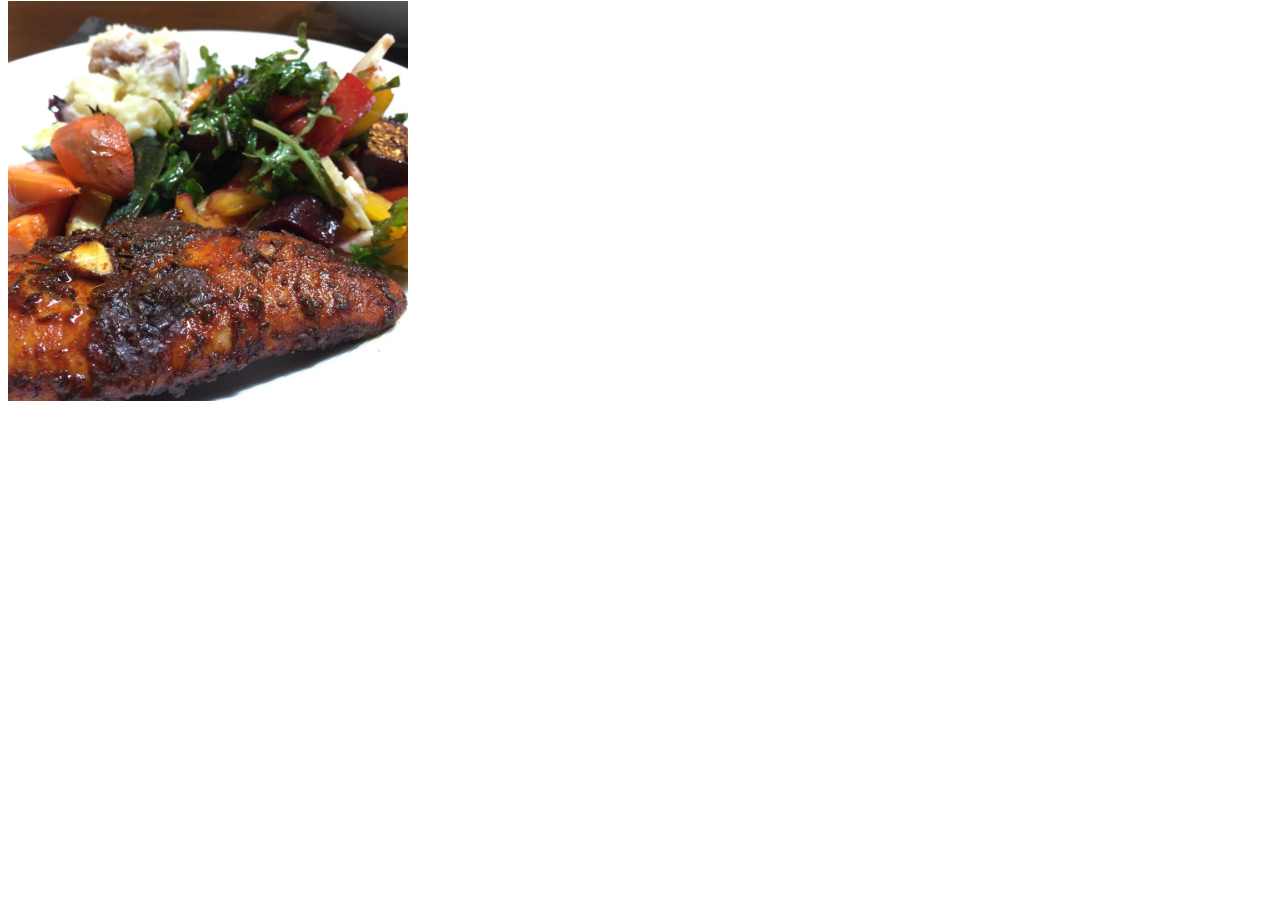
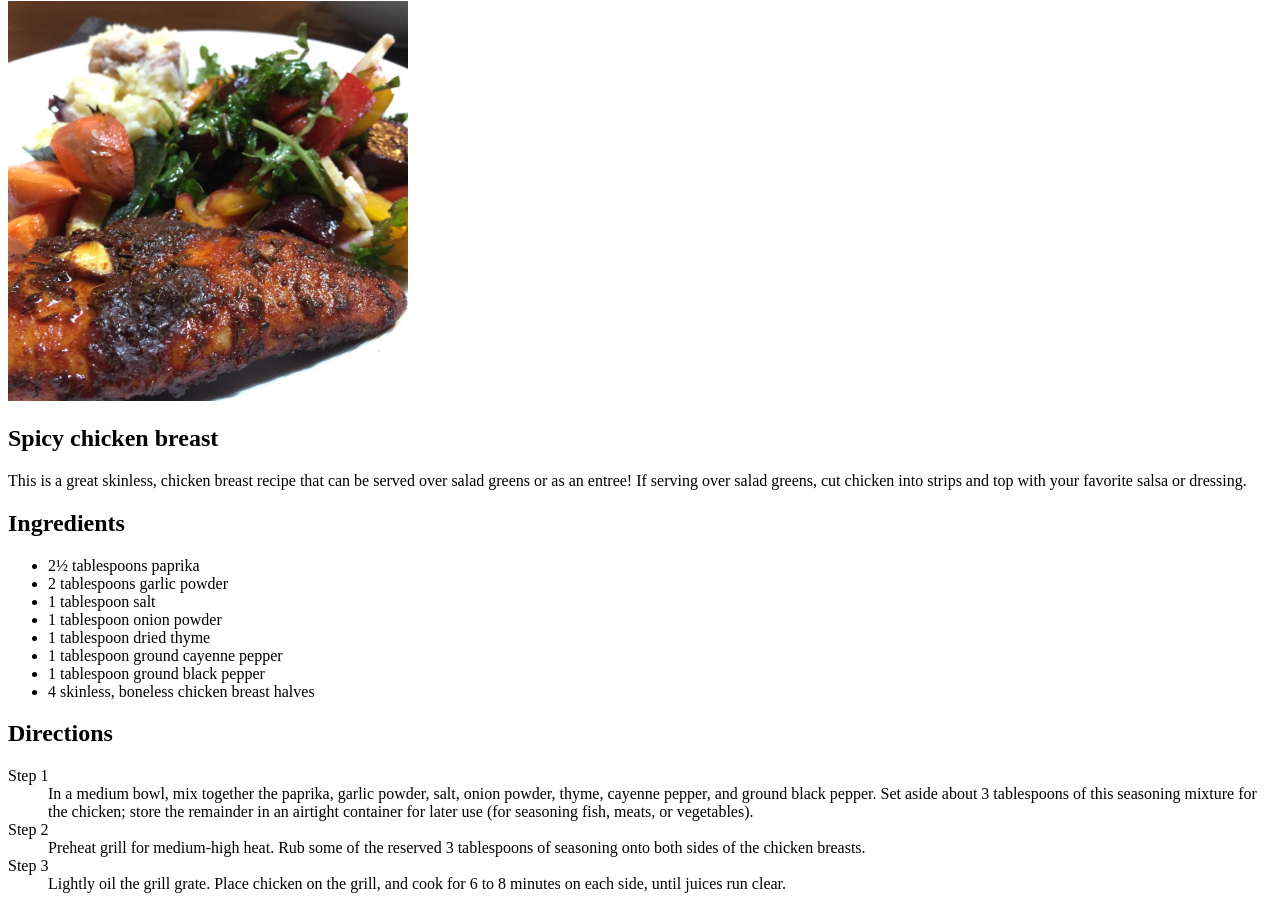
Before and after one commit to cruisez/Odin-recipes, a plain HTML site: page recipes/spicy_chicken_breasts.html in a window 1280 px wide. Shown: the part 79-988 px from the top of the page. Before the commit the page ends 800 px from the top, so only its background shows below. Drawn offline with Linux system fonts and the light colour scheme.

Commit message:
Added recipes and changed h2 tag in homepage
Added recipes and direction in spicy chicken breast page and removed h2
tag in homepage and replaced with list tag.

```diff
--- a/recipes/spicy_chicken_breasts.html
+++ b/recipes/spicy_chicken_breasts.html
@@ -9,6 +9,28 @@
 <body>
     <h1> <a href="../index.html">Spicy Chicken Breasts</a></h1>
     <img src="scb.jpeg" alt="Spicy Chicken Breasts" style="width:400px;height:400px;">
-
+    <h2>Spicy chicken breast</h2>
+    <p>This is a great skinless, chicken breast recipe that can be served over salad greens or as an entree! If serving over salad greens,
+        cut chicken into strips and top with your favorite salsa or dressing.</p>
+        <h2>Ingredients</h2>
+        <ul>
+            <li>2½ tablespoons paprika</li>
+            <li>2 tablespoons garlic powder</li>
+            <li>1 tablespoon salt</li>
+            <li>1 tablespoon onion powder</li>
+            <li>1 tablespoon dried thyme</li>
+            <li>1 tablespoon ground cayenne pepper</li>
+            <li>1 tablespoon ground black pepper</li>
+            <li>4 skinless, boneless chicken breast halves</li>
+        </ul>
+        <h2>Directions</h2>
+        <dl>
+            <dt>Step 1</dt>
+            <dd>In a medium bowl, mix together the paprika, garlic powder, salt, onion powder, thyme, cayenne pepper, and ground black pepper. Set aside about 3 tablespoons of this seasoning mixture for the chicken; store the remainder in an airtight container for later use (for seasoning fish, meats, or vegetables).</dd>
+            <dt>Step 2</dt>
+            <dd>Preheat grill for medium-high heat. Rub some of the reserved 3 tablespoons of seasoning onto both sides of the chicken breasts.</dd>
+            <dt>Step 3</dt>
+            <dd>Lightly oil the grill grate. Place chicken on the grill, and cook for 6 to 8 minutes on each side, until juices run clear.</dd>
+        </dl>
 </body>
 </html>
```
Also changed, not shown: index.html (+3 -2 lines).
